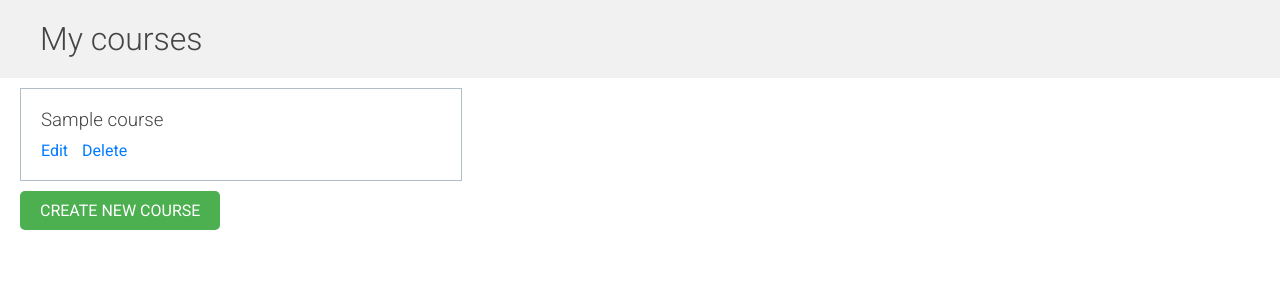
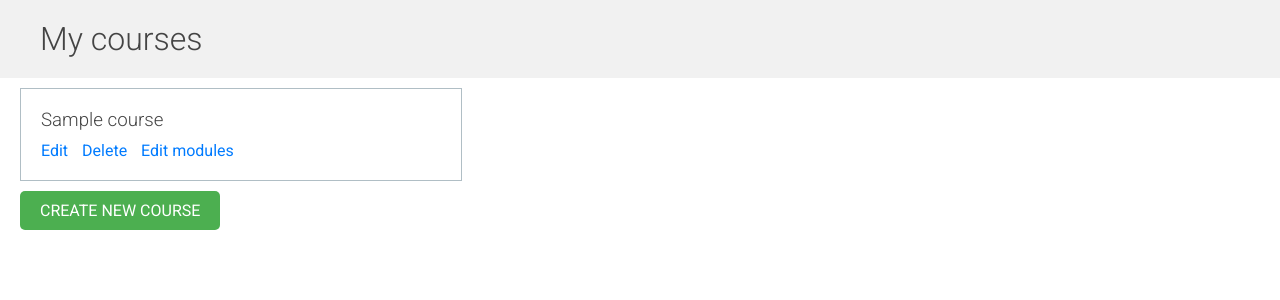
Before and after one commit to programmingwithjerry/knowledge_hub, a Django app: template SkillSpark/courses/templates/courses/manage/course/list.html in a window 1280 px wide. Shown: the part 54-354 px from the top of the page. Run offline with Django 3.2, Linux system fonts and the light colour scheme; the template is opened without the code that fills it: most values are stand-ins (such as "Sample title", 1, 10 or a date in 2020).

Commit message:
Added formsets for course modules

```diff
--- a/SkillSpark/courses/templates/courses/manage/course/list.html
+++ b/SkillSpark/courses/templates/courses/manage/course/list.html
@@ -23,10 +23,10 @@
     <p>
       <!-- Links to edit or delete the course -->
       <a href="{% url "course_edit" course.id %}">Edit</a>
-      <!-- Link to the edit page for the course -->
-
+      <!-- Link to the delete confirmation page for the course -->
       <a href="{% url "course_delete" course.id %}">Delete</a>
-      <!-- Link to the delete confirmation page for the course -->
+      <!-- Link to the page for updating the modules of the specified course. -->
+      <a href="{% url "course_module_update" course.id %}">Edit modules</a>
     </p>
   </div>
   {% empty %}
```
